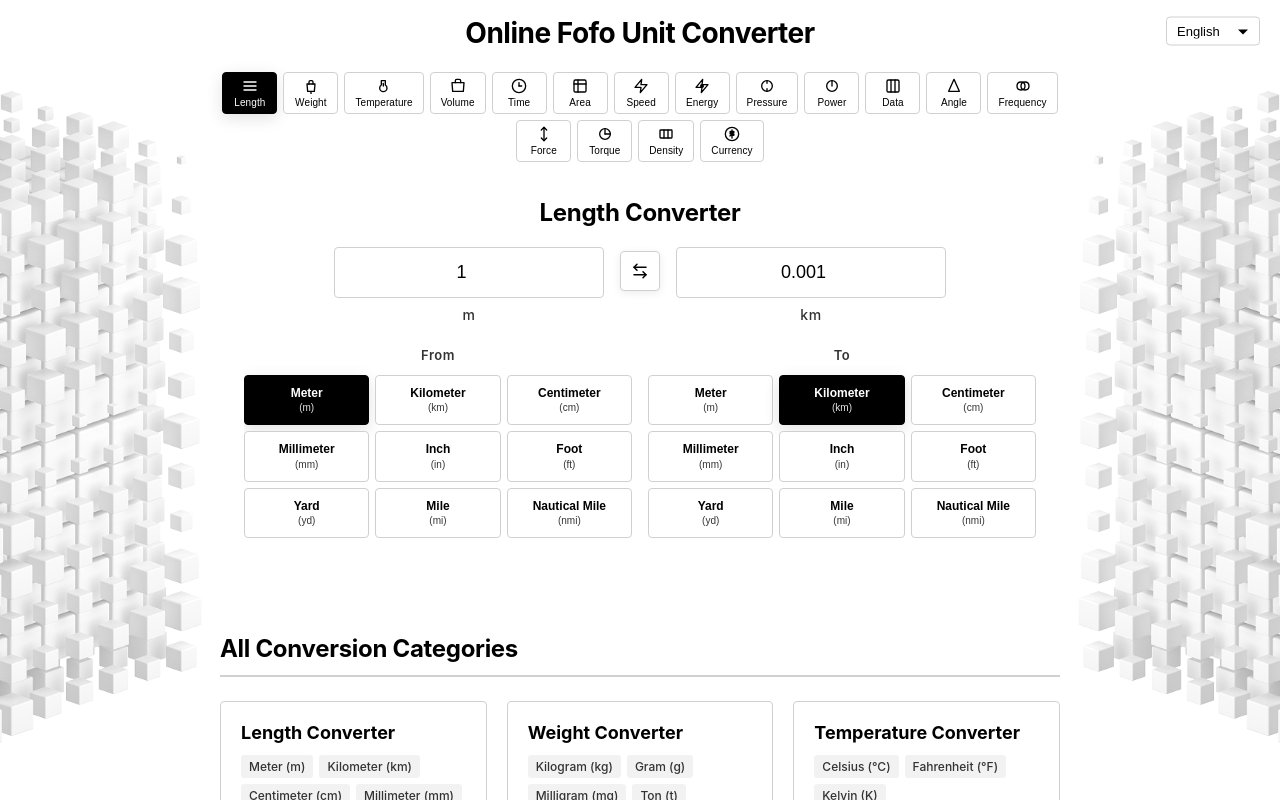
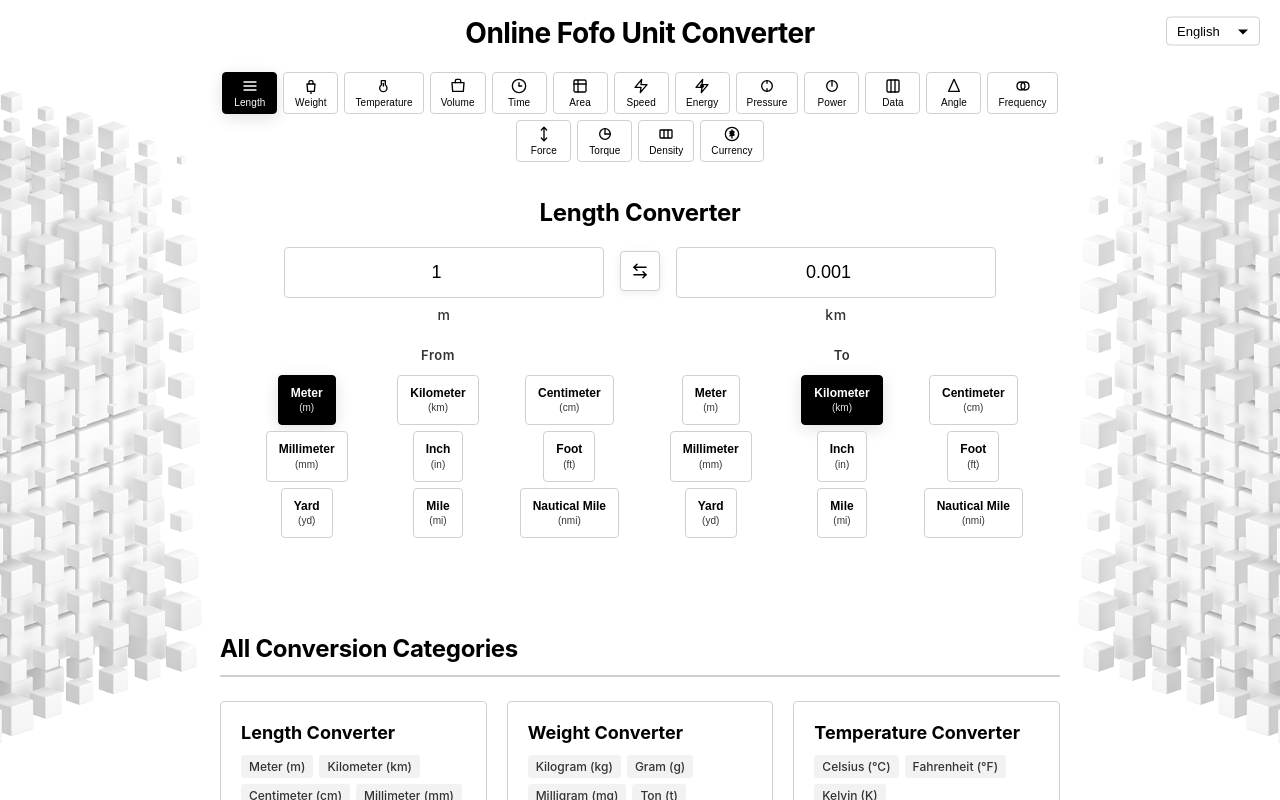
Before and after one commit to fffshiyu/FoFoFreeCoverter, a React (Vite) app: page / in a window 1280 px wide. Shown: the top 800 px of the page. Built offline with nearby package versions, Linux system fonts and the light colour scheme; a web font is replaced by a local one.

Commit message:
Fix subpage converter centering to match homepage style

```diff
--- a/src/components/UnitConverter.css
+++ b/src/components/UnitConverter.css
@@ -10,7 +10,6 @@
   margin: 0 auto;
   display: flex;
   flex-direction: column;
-  align-items: center;
   height: 100%;
   max-height: 100%;
   overflow: hidden;
@@ -35,6 +34,9 @@
 .converter-input-output-section {
   margin-bottom: 20px;
   flex-shrink: 0;
+  width: 100%;
+  display: flex;
+  justify-content: center;
 }
 
 .input-output-row {
@@ -43,15 +45,18 @@
   justify-content: center;
   gap: 16px;
   width: 100%;
+  max-width: 100%;
 }
 
 .value-input-group,
 .value-output-group {
   flex: 1;
   max-width: 320px;
+  min-width: 0;
   display: flex;
   flex-direction: column;
   gap: 8px;
+  align-items: center;
 }
 
 .main-input,
@@ -68,6 +73,7 @@
   outline: none;
   font-family: 'CustomFont', sans-serif;
   text-align: center;
+  box-sizing: border-box;
 }
 
 .main-input:focus {
@@ -102,6 +108,7 @@
   align-items: center;
   justify-content: center;
   gap: 4px;
+  width: 100%;
 }
 
 .input-flag,
@@ -120,6 +127,7 @@
   min-height: 0;
   overflow-y: auto;
   width: 100%;
+  justify-items: center;
 }
 
 .units-group {
@@ -127,6 +135,8 @@
   display: flex;
   flex-direction: column;
   gap: 8px;
+  width: 100%;
+  align-items: center;
 }
 
 .units-label {
@@ -146,6 +156,8 @@
   background: transparent;
   border-radius: 0;
   border: none;
+  width: 100%;
+  justify-items: center;
 }
 
 .unit-button {
```
